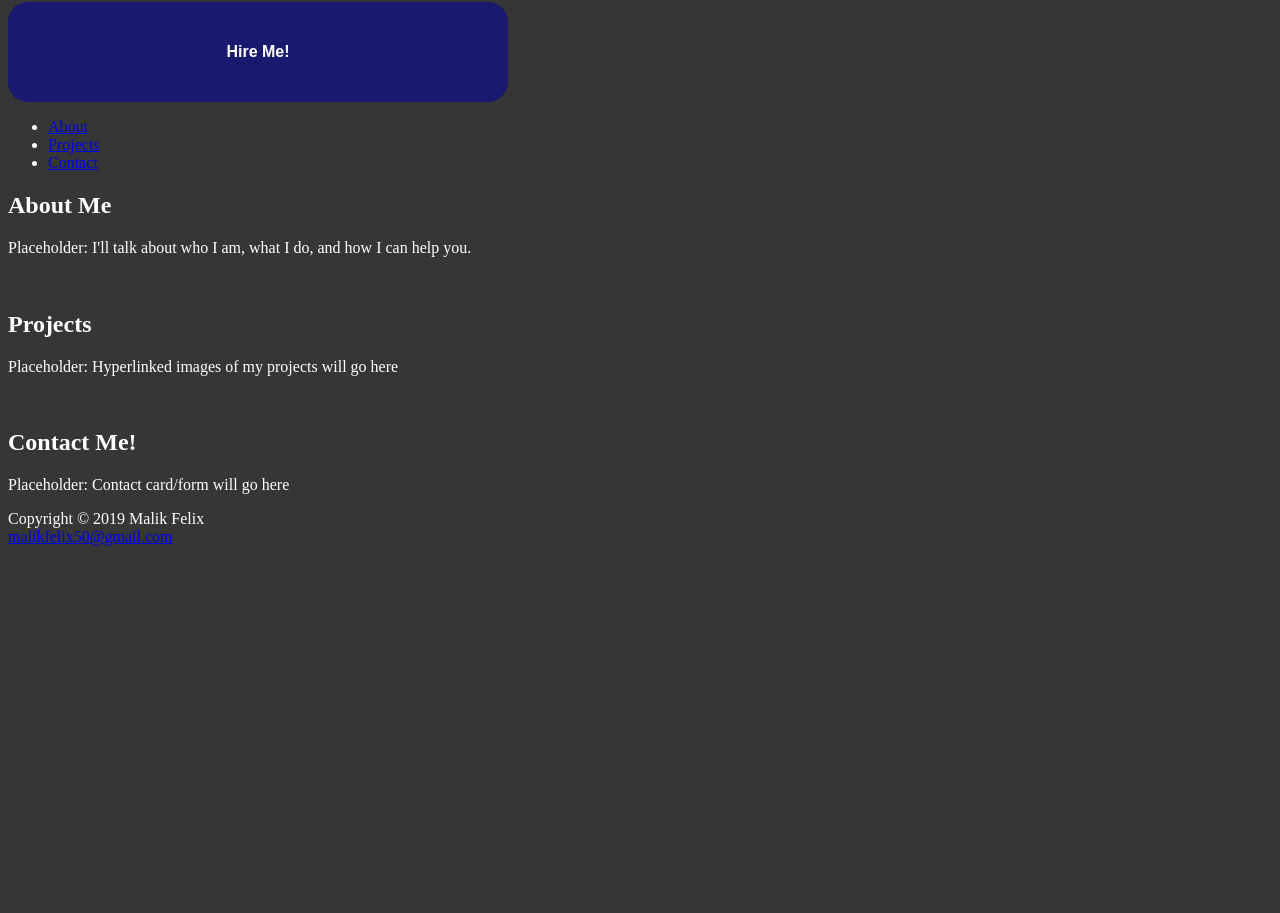
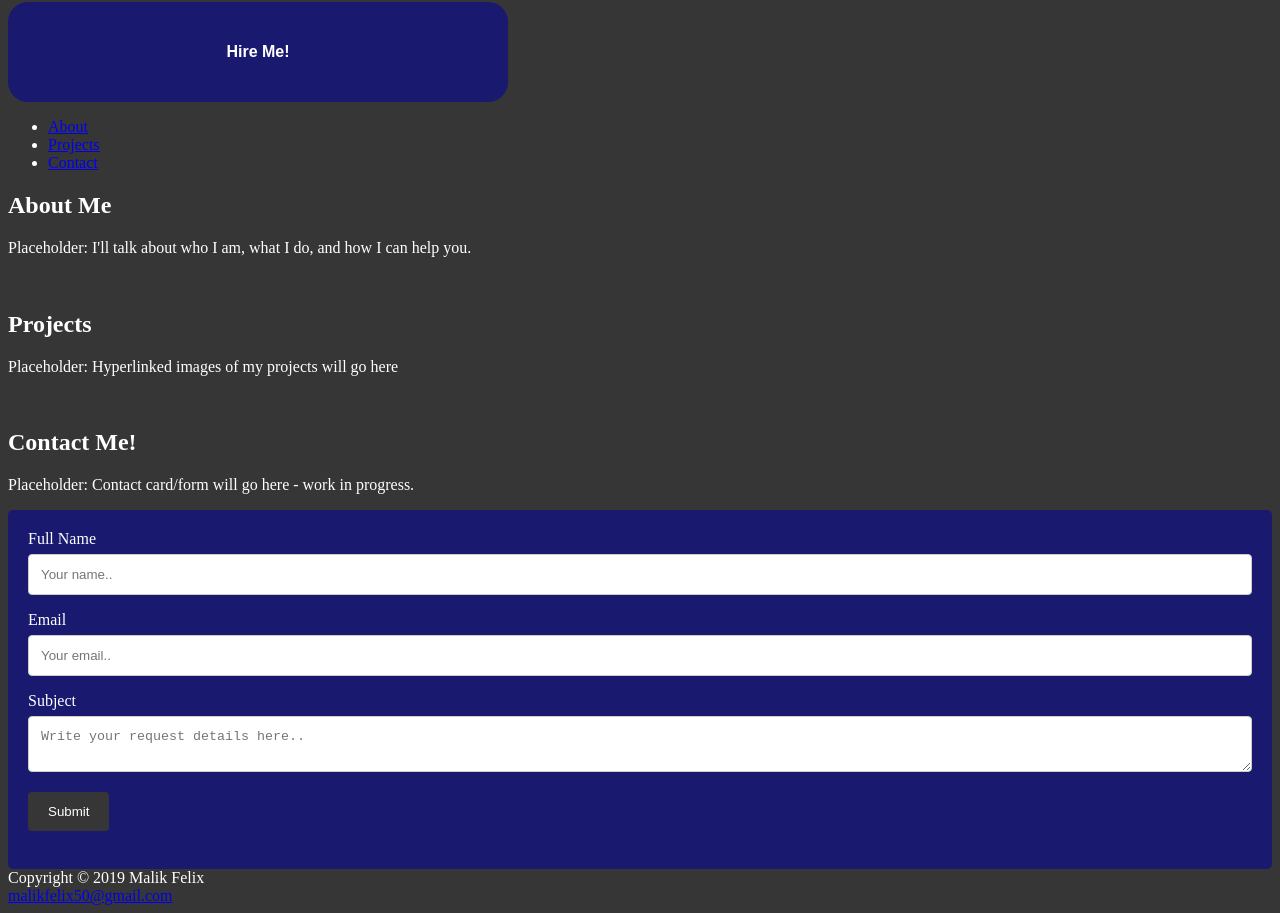
Before and after one commit to malikflx/Malik_Portfolio, a plain HTML site: page index.html in a window 1280 px wide. Shown: the part 78-991 px from the top of the page. Before the commit the page ends 800 px from the top, so only its background shows below. Drawn offline with Linux system fonts and the light colour scheme.

Commit message:
create contact form

```diff
--- a/index.html
+++ b/index.html
@@ -26,7 +26,23 @@
       <h2>Projects</h2>
       <p>Placeholder: Hyperlinked images of my projects will go here</p><br>
       <h2>Contact Me!</h2>
-      <p>Placeholder: Contact card/form will go here</p>
+      <p>Placeholder: Contact card/form will go here - work in progress.</p>
+      <div class="contact">
+        <form action="index.html" method="post">
+
+          <label for="name">Full Name</label>
+          <input type="text" id="name" name="user_name" placeholder="Your name..">
+
+          <label for="mail">Email</label>
+          <input type="email" id="mail" name="user_email" placeholder="Your email..">
+
+          <label for="subject">Subject</label>
+          <textarea id="subject" name="subject" placeholder="Write your request details here.."></textarea>
+
+          <input type="submit" value="Submit">
+
+        </form><br>
+      </div>
     </main>
     <footer>Copyright &copy; 2019 Malik Felix<br><a href="mailto:malikfelix50@gmail.com">malikfelix50@gmail.com</a></footer>
   </div>
--- a/style.css
+++ b/style.css
@@ -21,3 +21,33 @@ body {
   background-color: #363636;
   color: #FFF;
 }
+
+input[type=text], input[type=email], select, textarea {
+  width: 100%;
+  padding: 12px;
+  border: 1px solid #ccc;
+  border-radius: 4px;
+  margin-top: 6px;
+  margin-bottom: 16px;
+  resize: vertical;
+}
+
+input[type=submit] {
+  background-color: #363636;
+  color: white;
+  padding: 12px 20px;
+  border: none;
+  border-radius: 4px;
+  cursor: pointer;
+}
+
+input[type=submit]:hover {
+  background-color: #FFF;
+  color: #363636;
+}
+
+.contact {
+  border-radius: 5px;
+  background-color: #191970;
+  padding: 20px;
+}
```
